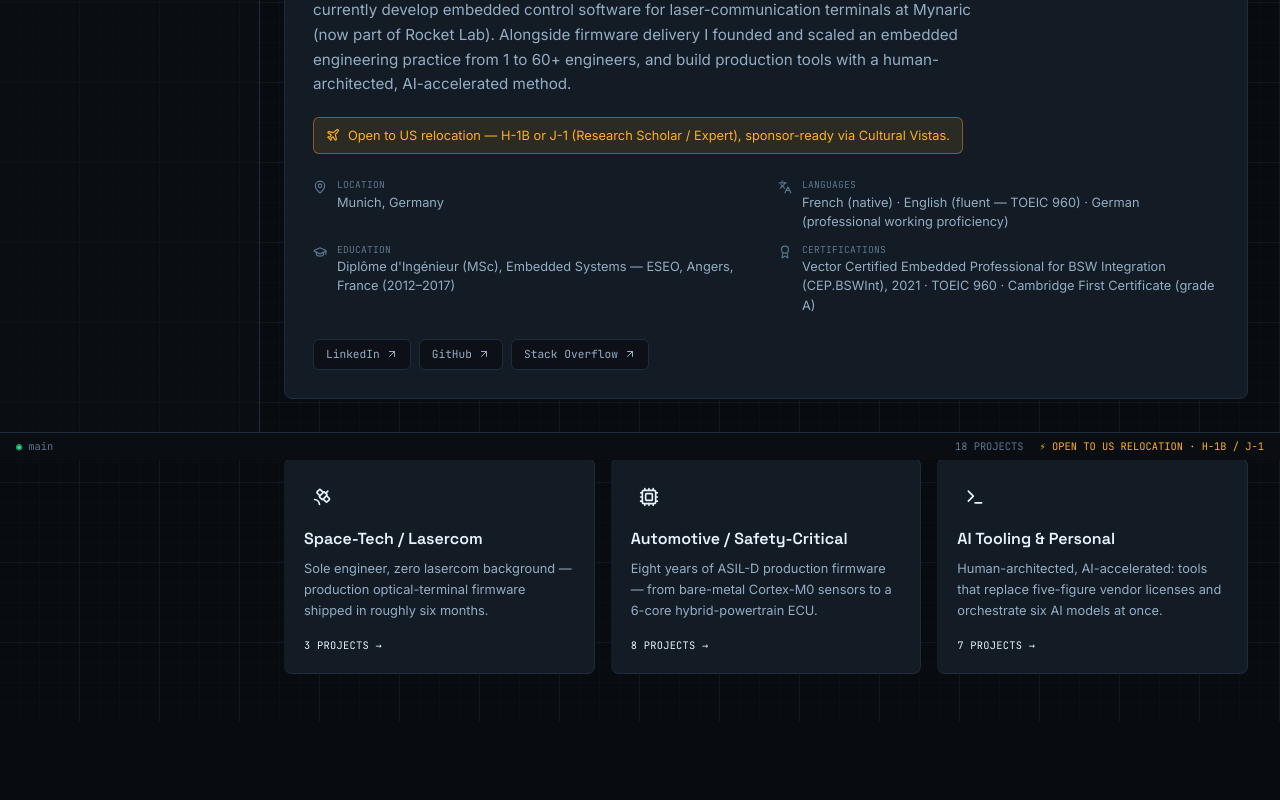
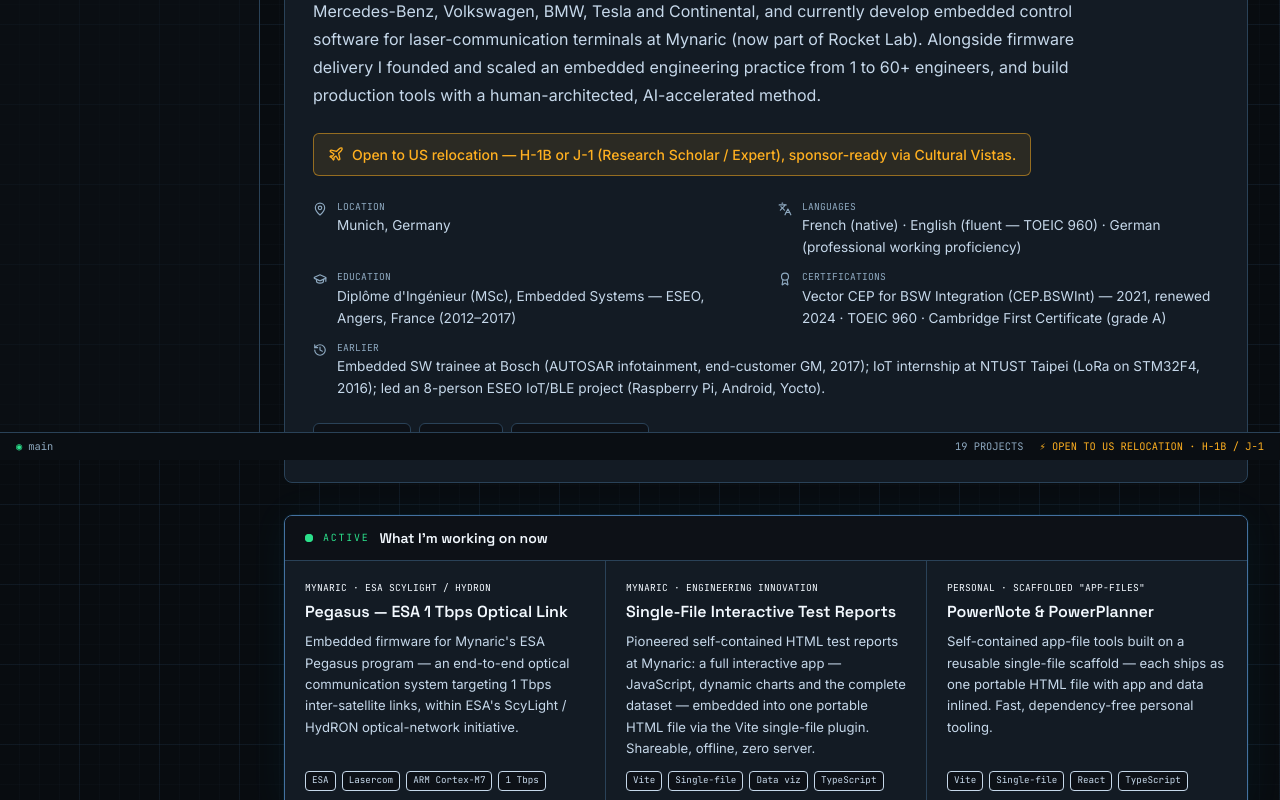
Before and after one commit to CynaCons/constantin-chabirand, a React (Vite) app: page / in a window 1280 px wide. Shown: the part 340-1140 px from the top of the page. Before the commit the page ends 1062 px from the top, so only its background shows below. Built offline with nearby package versions, Linux system fonts and the light colour scheme.

Commit message:
Boost contrast/typography; add 'Currently working on' (Pegasus/ESA, single-file reports, PowerNote/PowerPlanner); enrich automotive depth + early career from 2024 archives

```diff
--- a/src/App.tsx
+++ b/src/App.tsx
@@ -12,7 +12,7 @@
 export default function App() {
   const { domain, project, go } = useHashState()
   const [paletteOpen, setPaletteOpen] = useState(false)
-  const { profile, domains } = content
+  const { profile, domains, current } = content
 
   const projectCount = useMemo(
     () => domains.reduce((n, d) => n + d.projects.length, 0),
@@ -57,7 +57,7 @@
         {activeDomain ? (
           <ProjectGrid domain={activeDomain} onOpenProject={(pid) => go(activeDomain.key, pid)} />
         ) : (
-          <Overview profile={profile} domains={domains} onSelect={(k) => go(k)} />
+          <Overview profile={profile} domains={domains} current={current} onSelect={(k) => go(k)} />
         )}
       </main>
 
--- /dev/null
+++ b/src/components/CurrentSection.tsx
@@ -0,0 +1,57 @@
+import type { CurrentItem } from '../types'
+
+export default function CurrentSection({ items }: { items: CurrentItem[] }) {
+  return (
+    <section
+      aria-label="Currently working on"
+      className="mt-8 overflow-hidden rounded-lg border border-border-active bg-elevated/80"
+      style={{ boxShadow: '0 0 0 1px rgba(0,200,255,0.06), 0 0 40px rgba(0,200,255,0.05)' }}
+    >
+      {/* Header */}
+      <div className="flex items-center gap-2.5 border-b border-border-dim bg-panel px-5 py-3">
+        <span className="relative flex h-2 w-2" aria-hidden="true">
+          <span className="absolute inline-flex h-full w-full rounded-full bg-green opacity-60 led-pulse" />
+          <span className="relative inline-flex h-2 w-2 rounded-full bg-green" />
+        </span>
+        <span className="font-mono text-[0.62rem] uppercase tracking-[0.18em] text-green">
+          Active
+        </span>
+        <h2 className="font-display text-sm font-semibold text-primary">
+          What I'm working on now
+        </h2>
+      </div>
+
+      {/* Items */}
+      <div className="grid gap-px bg-border-dim sm:grid-cols-2 lg:grid-cols-3">
+        {items.map((it) => {
+          const accent = `var(--color-${it.accent})`
+          return (
+            <article key={it.title} className="flex flex-col bg-elevated p-5">
+              <span
+                className="font-mono text-[0.6rem] uppercase tracking-wide"
+                style={{ color: accent }}
+              >
+                {it.context}
+              </span>
+              <h3 className="mt-1.5 font-display text-[1rem] font-semibold leading-snug text-primary">
+                {it.title}
+              </h3>
+              <p className="mt-2 flex-1 text-[0.82rem] leading-relaxed text-secondary">{it.blurb}</p>
+              <div className="mt-3 flex flex-wrap gap-1.5">
+                {it.tags.map((t) => (
+                  <span
+                    key={t}
+                    className="rounded border bg-panel px-1.5 py-0.5 font-mono text-[0.58rem] text-secondary"
+                    style={{ borderColor: `${accent}55` }}
+                  >
+                    {t}
+                  </span>
+                ))}
+              </div>
+            </article>
+          )
+        })}
+      </div>
+    </section>
+  )
+}
--- a/src/components/Overview.tsx
+++ b/src/components/Overview.tsx
@@ -1,15 +1,18 @@
 import type { ReactNode } from 'react'
-import { MapPin, GraduationCap, Languages, Award, ArrowUpRight, Plane } from 'lucide-react'
-import type { Profile, Domain } from '../types'
+import { MapPin, GraduationCap, Languages, Award, ArrowUpRight, Plane, History } from 'lucide-react'
+import type { Profile, Domain, CurrentItem } from '../types'
 import { DomainIcon } from '../lib/icons'
+import CurrentSection from './CurrentSection'
 
 export default function Overview({
   profile,
   domains,
+  current,
   onSelect,
 }: {
   profile: Profile
   domains: Domain[]
+  current: CurrentItem[]
   onSelect: (key: string) => void
 }) {
   return (
@@ -24,13 +27,13 @@
           <h1 className="font-display text-3xl font-semibold leading-tight text-primary sm:text-4xl">
             {profile.name}
           </h1>
-          <p className="mt-1 font-display text-base text-secondary">{profile.shortDescriptor}</p>
-          <p className="mt-4 max-w-2xl text-[0.95rem] leading-relaxed text-secondary">{profile.bio}</p>
+          <p className="mt-1.5 font-display text-lg text-secondary">{profile.shortDescriptor}</p>
+          <p className="mt-5 max-w-3xl text-base leading-7 text-secondary">{profile.bio}</p>
 
           {/* Availability chip */}
-          <div className="mt-5 inline-flex items-start gap-2 rounded-md border border-amber/40 bg-amber/10 px-3 py-2">
-            <Plane className="mt-0.5 h-3.5 w-3.5 shrink-0 text-amber" aria-hidden="true" />
-            <span className="text-[0.8rem] text-amber">{profile.availability}</span>
+          <div className="mt-6 inline-flex items-start gap-2 rounded-md border border-amber/50 bg-amber/10 px-3.5 py-2.5">
+            <Plane className="mt-0.5 h-4 w-4 shrink-0 text-amber" aria-hidden="true" />
+            <span className="text-[0.875rem] font-medium text-amber">{profile.availability}</span>
           </div>
 
           {/* Quick facts */}
@@ -51,6 +54,15 @@
               label="Certifications"
               value={profile.certifications.join(' · ')}
             />
+            {profile.earlier && (
+              <div className="sm:col-span-2">
+                <Fact
+                  icon={<History className="h-3.5 w-3.5" />}
+                  label="Earlier"
+                  value={profile.earlier}
+                />
+              </div>
+            )}
           </dl>
 
           {/* Links */}
@@ -71,8 +83,11 @@
         </div>
       </section>
 
+      {/* ---- Currently working on ---- */}
+      <CurrentSection items={current} />
+
       {/* ---- Domain grid ---- */}
-      <p className="mb-3 mt-8 font-mono text-[0.65rem] uppercase tracking-[0.15em] text-muted">
+      <p className="mb-3 mt-10 font-mono text-[0.65rem] uppercase tracking-[0.15em] text-muted">
         Select a subsystem to explore
       </p>
       <div className="grid gap-4 sm:grid-cols-2 lg:grid-cols-3">
@@ -107,7 +122,7 @@
       <span className="mt-0.5 text-muted">{icon}</span>
       <div className="min-w-0">
         <dt className="font-mono text-[0.6rem] uppercase tracking-wide text-muted">{label}</dt>
-        <dd className="text-[0.8rem] text-secondary">{value}</dd>
+        <dd className="text-[0.85rem] leading-relaxed text-secondary">{value}</dd>
       </div>
     </div>
   )
--- a/src/data/content.ts
+++ b/src/data/content.ts
@@ -28,15 +28,44 @@
       "Diplôme d'Ingénieur (MSc), Embedded Systems — ESEO, Angers, France (2012–2017)",
     ],
     certifications: [
-      'Vector Certified Embedded Professional for BSW Integration (CEP.BSWInt), 2021',
+      'Vector CEP for BSW Integration (CEP.BSWInt) — 2021, renewed 2024',
       'TOEIC 960 · Cambridge First Certificate (grade A)',
     ],
+    earlier:
+      'Embedded SW trainee at Bosch (AUTOSAR infotainment, end-customer GM, 2017); IoT internship at NTUST Taipei (LoRa on STM32F4, 2016); led an 8-person ESEO IoT/BLE project (Raspberry Pi, Android, Yocto).',
     links: [
       { label: 'LinkedIn', url: 'https://linkedin.com/in/constantin-chabirand-3380468b' },
       { label: 'GitHub', url: 'https://github.com/CynaCons' },
       { label: 'Stack Overflow', url: 'https://stackoverflow.com/users/5825225/constantin-chabirand' },
     ],
   },
+
+  current: [
+    {
+      title: 'Pegasus — ESA 1 Tbps Optical Link',
+      context: 'Mynaric · ESA ScyLight / HydRON',
+      blurb:
+        "Embedded firmware for Mynaric's ESA Pegasus program — an end-to-end optical communication system targeting 1 Tbps inter-satellite links, within ESA's ScyLight / HydRON optical-network initiative.",
+      tags: ['ESA', 'Lasercom', 'ARM Cortex-M7', '1 Tbps'],
+      accent: 'domain-space',
+    },
+    {
+      title: 'Single-File Interactive Test Reports',
+      context: 'Mynaric · engineering innovation',
+      blurb:
+        'Pioneered self-contained HTML test reports at Mynaric: a full interactive app — JavaScript, dynamic charts and the complete dataset — embedded into one portable HTML file via the Vite single-file plugin. Shareable, offline, zero server.',
+      tags: ['Vite', 'Single-file', 'Data viz', 'TypeScript'],
+      accent: 'domain-ai',
+    },
+    {
+      title: 'PowerNote & PowerPlanner',
+      context: 'Personal · scaffolded "app-files"',
+      blurb:
+        'Self-contained app-file tools built on a reusable single-file scaffold — each ships as one portable HTML file with app and data inlined. Fast, dependency-free personal tooling.',
+      tags: ['Vite', 'Single-file', 'React', 'TypeScript'],
+      accent: 'domain-ai',
+    },
+  ],
 
   domains: [
     /* ================= SPACE-TECH / LASERCOM ================= */
@@ -48,7 +77,7 @@
       tagline:
         'Sole engineer, zero lasercom background — production optical-terminal firmware shipped in roughly six months.',
       summary:
-        "Sole embedded software engineer on DARPA's Space-BACN free-space optical communications program at Mynaric Lasercom, taking over end-to-end firmware from scratch with no prior lasercom background. Delivered the optical control subsystems on an ARM Cortex-M7 platform in roughly six months, and now contributes to an ESA optical-terminal program. Mynaric was acquired by Rocket Lab in April 2026.",
+        "Sole embedded software engineer on DARPA's Space-BACN free-space optical communications program at Mynaric Lasercom, taking over end-to-end firmware from scratch with no prior lasercom background. Delivered the optical control subsystems on an ARM Cortex-M7 platform in roughly six months, and now contributes to Mynaric's ESA Pegasus program (ScyLight / HydRON). Mynaric was acquired by Rocket Lab in April 2026.",
       skills: [
         'Embedded C on ARM Cortex-M7 (Microchip SAMV71)',
         'Real-time DSP with ARM CMSIS-DSP (FIR/IIR, mixers, BPF/LPF)',
@@ -138,16 +167,16 @@
       skills: [
         'AUTOSAR Classic BSW (OS, RTE, Dcm, Dem, Com, NvM, E2E, EcuM, BswM, CanTp, SecOC, Csm)',
         'ISO 26262 functional safety to ASIL-D: MPU partitioning, E2E, watchdog stack, mixed-ASIL isolation',
-        'Multicore SoC bring-up: AURIX TC3XX (TriCore), ST SR6P6 (Cortex-R52), TI TDA4VM (A72/R5F)',
+        'Multicore SoCs: AURIX TC3XX (TriCore), ST SR6P6 (Cortex-R52), TI TDA4VM (A72/R5F), NXP S32K, Renesas RH850 / R-Car, ST SPC (PowerPC)',
         'Real-time scheduling: synchronized schedule tables, cross-core task chains, µs-precision timing',
         'Embedded C (expert); Assembly (ARM / TriCore startup & debug)',
-        'Vector toolchain: DaVinci, MICROSAR, CANoe, CANape; CEP-certified',
-        'Automotive cybersecurity: HSM, SecOC, Secure Boot/Flashing; ISO 21434 (TARA)',
-        'CAN / CAN-FD, LIN, Automotive Ethernet (SOME/IP, DoIP), XCP, ISO 15118 / CCS',
+        'BSW stacks: Vector MICROSAR, EB Tresos, ETAS, KPIT, Hyundai MobilGene; Vector tools (DaVinci, CANoe, CANape); CEP-certified',
+        'Automotive cybersecurity: HSM/SHE, SecOC, Secure Boot/Flashing, IPSec; ISO 21434 (TARA)',
+        'CAN / CAN-FD, LIN, FlexRay, J1939, Automotive Ethernet (SOME/IP, DoIP), XCP, ISO 15118 / CCS',
         'ARMv8-R hypervisor (EL1/EL2), MPU, Cortex-M/R/A families',
         'Diagnostics: UDS, OBD-on-UDS, Dcm/Dem/FiM',
         'CI/CD: Jenkins + Python + CANoe.XCP validation pipelines',
-        'Debug: Lauterbach TRACE32, GLIWA T1, scope, logic analyzer',
+        'Debug: Lauterbach TRACE32, GLIWA T1, Greenhills, iSystem/Tasking, UDE, scope, logic analyzer',
       ],
       projects: [
         {
@@ -289,6 +318,30 @@
           links: [],
         },
         {
+          id: 'adaptive-autosar',
+          title: 'Adaptive AUTOSAR Validation — Vector Informatik',
+          org: 'T&S Engineering (client: Vector Informatik)',
+          period: '2019 – 2020',
+          role: 'Embedded Software Engineer (C++17 / Linux)',
+          summary:
+            "Product validation of Vector's Adaptive MICROSAR stack on a Yocto-Linux target — the practice's deep dive into POSIX / Adaptive AUTOSAR alongside its Classic work, for its first customer, Vector Informatik.",
+          highlights: [
+            'Built a Yocto-based Linux image for an Intel Minnowboard and deployed the Adaptive MICROSAR (aMSR) stack end-to-end.',
+            'Developed C++17 Adaptive Applications exercising ara::com, SOME/IP, Persistency, Network Management, Execution Management, Diagnostics and Crypto.',
+            'Analyzed TCP/IP and UDP traffic with CANoe and Wireshark during functional-cluster validation.',
+          ],
+          tech: [
+            'Adaptive AUTOSAR (aMSR)',
+            'C++17',
+            'Yocto / Linux',
+            'SOME/IP',
+            'ara::com',
+            'Intel Minnowboard',
+            'Wireshark',
+          ],
+          links: [],
+        },
+        {
           id: 'autosar-practice',
           title: 'AUTOSAR Practice — Department Founding & Academy',
           org: 'T&S Engineering, Stuttgart',
@@ -298,10 +351,11 @@
             "Founded and scaled T&S Engineering's AUTOSAR engineering-services practice from a single engineer to a 60+ person team generating €11.2M annual revenue (2023), and created the T&S AUTOSAR Academy that became the company-wide training standard.",
           highlights: [
             'Scaled the AUTOSAR Practice from 1 to 60+ permanent engineers across Stuttgart, Lyon and Toulouse — the first and most successful practice of its kind at T&S.',
-            'Founded the T&S AUTOSAR Academy (2021), trained 26 engineers on BSW integration; the model was standardized company-wide.',
+            'Vector Informatik was the first customer (2018); the practice went on to serve Mercedes/Daimler, VW, BMW, Renault, Stellantis, Volvo and Hyundai, working across their OEM-specific AUTOSAR extensions.',
+            'Founded the T&S AUTOSAR Academy (2021) — internal onboarding plus a paid external training service for customers — and trained 26 engineers; the model was standardized company-wide.',
+            'Built an internal "AUTOSAR Platform" of reusable reference implementations and example projects to accelerate delivery and strengthen bids.',
             'Reached €11.2M annual revenue (2023) via a service-supplier model (full project ownership, not staff aug); delivered 50+ technical presentations to OEMs and Tier 1s across Europe, the US, Israel and Korea.',
-            'Among the first engineering-service providers to earn the Vector CEP for BSW Integration (2021).',
-            'Closed the engagement with a top-grade reference letter.',
+            'Among the first engineering-service providers to earn the Vector CEP for BSW Integration (2021); closed the engagement with a top-grade reference letter.',
           ],
           tech: [
             'AUTOSAR Classic / Adaptive',
--- a/src/index.css
+++ b/src/index.css
@@ -12,14 +12,14 @@
   --color-overlay: #1a2535;
   --color-statusbar: #0a0e13;
 
-  /* Borders */
-  --color-border-dim: #1e2d3d;
-  --color-border-active: #2a4a6b;
+  /* Borders — strengthened for clearer structure */
+  --color-border-dim: #2a4258;
+  --color-border-active: #4471a0;
 
-  /* Text */
-  --color-primary: #e8f4fd;
-  --color-secondary: #93aec6;
-  --color-muted: #5a7790;
+  /* Text — high-contrast set (brightened for readability) */
+  --color-primary: #f3f9ff;
+  --color-secondary: #c6d8ea;
+  --color-muted: #8ea9c0;
 
   /* Accents */
   --color-cyan: #00c8ff;
```
Also changed, not shown: src/types.ts (+14 -0 lines).
